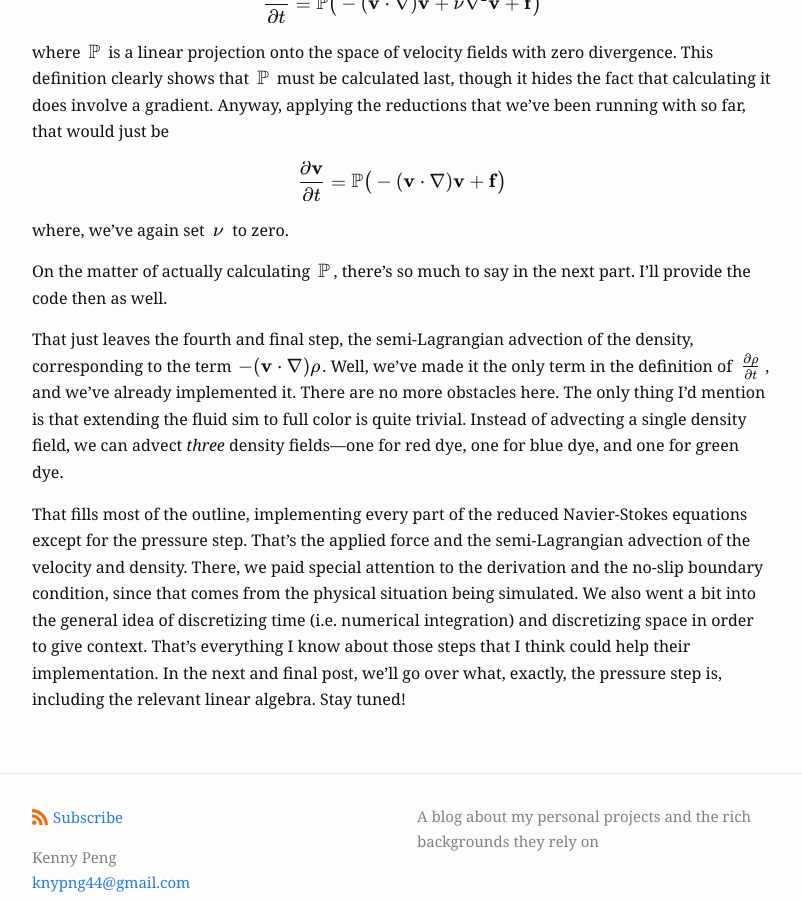
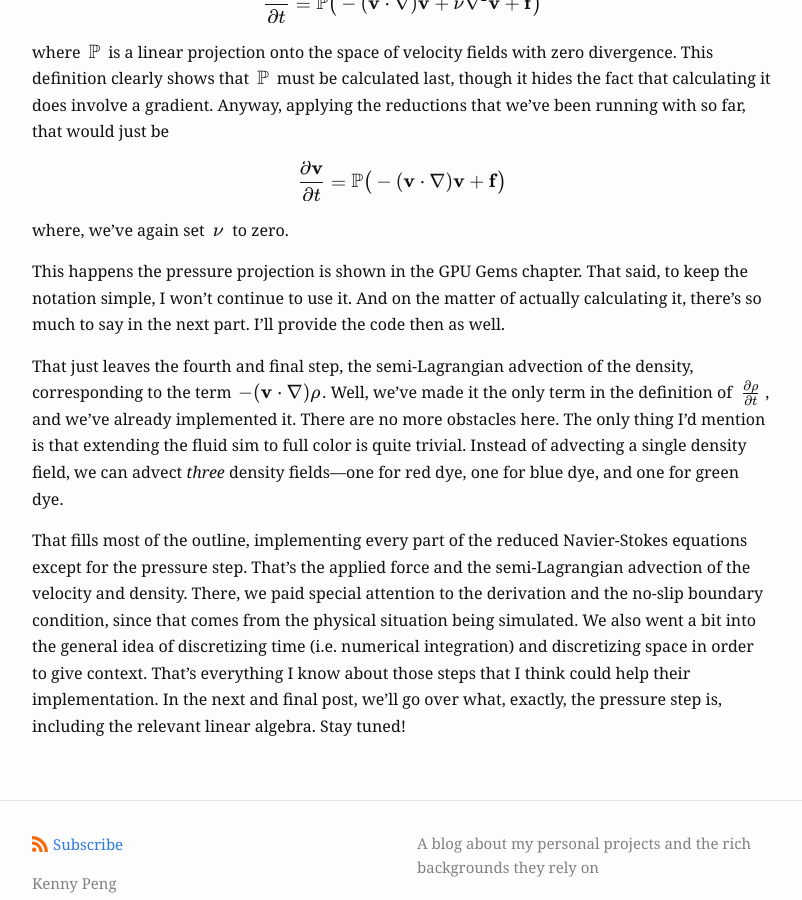
Before and after one commit to colonelwatch/colonelwatch.github.io, a Jekyll site: the page built from _posts/2024-01-20-esp32_fluid_sim_4.md, in a window 1280 px wide and 900 px high, scrolled down 10378 px. Shown: the whole window, without its empty margins (238-1040 px from the left). Built offline with Jekyll 4.4.1, drawn with Linux system fonts in a browser that asks for light colours; some web fonts are replaced.

Commit message:
Clarify that I don't intend to continue using $\mathbb{P}$ in Part 4

```diff
--- a/_posts/2024-01-20-esp32_fluid_sim_4.md
+++ b/_posts/2024-01-20-esp32_fluid_sim_4.md
@@ -199,7 +199,7 @@ $$ \frac{\partial \bold v}{\partial t} = \mathbb{P} \big( - (\bold v \cdot \nabl
 
 where, we've again set $\nu$ to zero.
 
-On the matter of actually calculating $\mathbb{P}$, there's so much to say in the next part. I'll provide the code then as well.
+This happens the pressure projection is shown in the GPU Gems chapter. That said, to keep the notation simple, I won't continue to use it. And on the matter of actually calculating it, there's so much to say in the next part. I'll provide the code then as well.
 
 That just leaves the fourth and final step, the semi-Lagrangian advection of the density, corresponding to the term $-(\bold v \cdot \nabla) \rho$. Well, we've made it the only term in the definition of $\frac{\partial \rho}{\partial t}$, and we've already implemented it. There are no more obstacles here. The only thing I'd mention is that extending the fluid sim to full color is quite trivial. Instead of advecting a single density field, we can advect *three* density fields---one for red dye, one for blue dye, and one for green dye.
 
```
